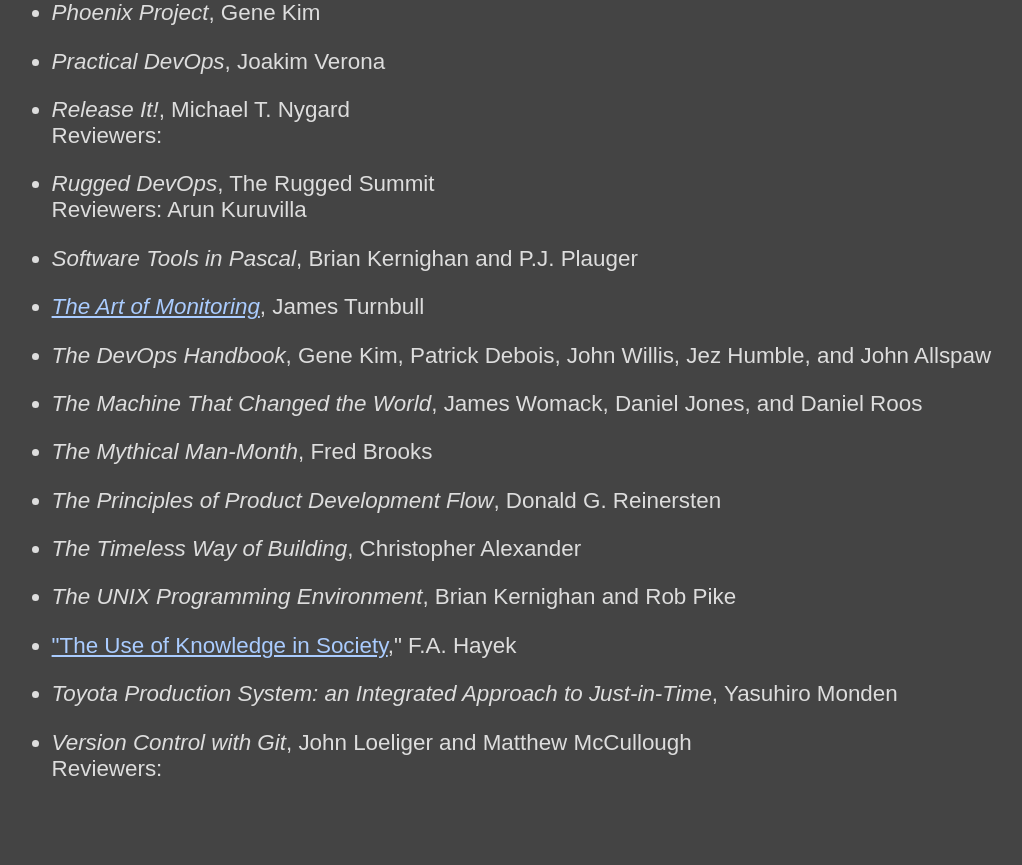
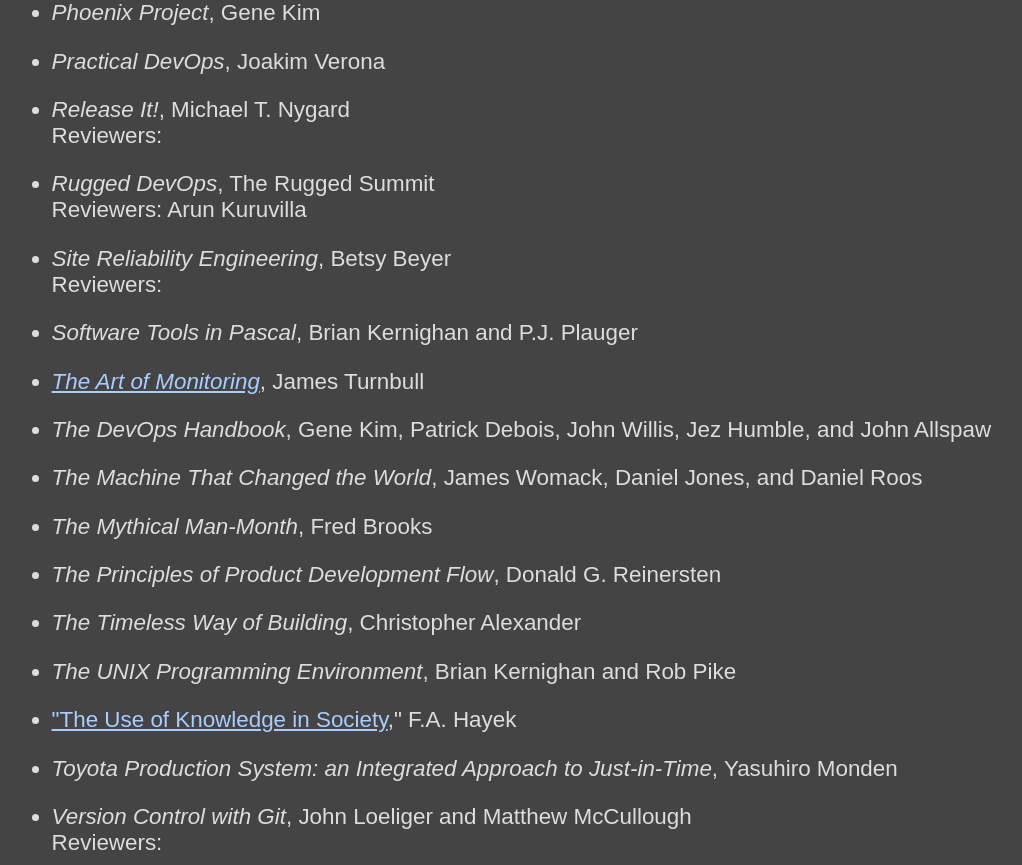
Before and after one commit to YangLou1/TheDevOpsCourse, a Django app: template devops/templates/books.html in a window 1280 px wide. Shown: the part 1357-2222 px from the top of the page, without its empty margins (46-1068 px from the left). Before the commit the page ends 2133 px from the top, so only its background shows below. Run offline with Django 3.2, Linux system fonts and the light colour scheme; the template is opened without the code that fills it, so the values that code supplies are empty.

Commit message:
Rebuilt from DevOps site.

```diff
--- a/devops/templates/books.html
+++ b/devops/templates/books.html
@@ -151,6 +151,15 @@
             </li>
 
             <li>
+                <i>Site Reliability Engineering</i>,
+                Betsy Beyer
+                <br />
+                <span class="review">
+                Reviewers:
+                </span>
+            </li>
+
+            <li>
                 <i>Software Tools in Pascal</i>,
                 Brian Kernighan and P.J. Plauger
             </li>
```
